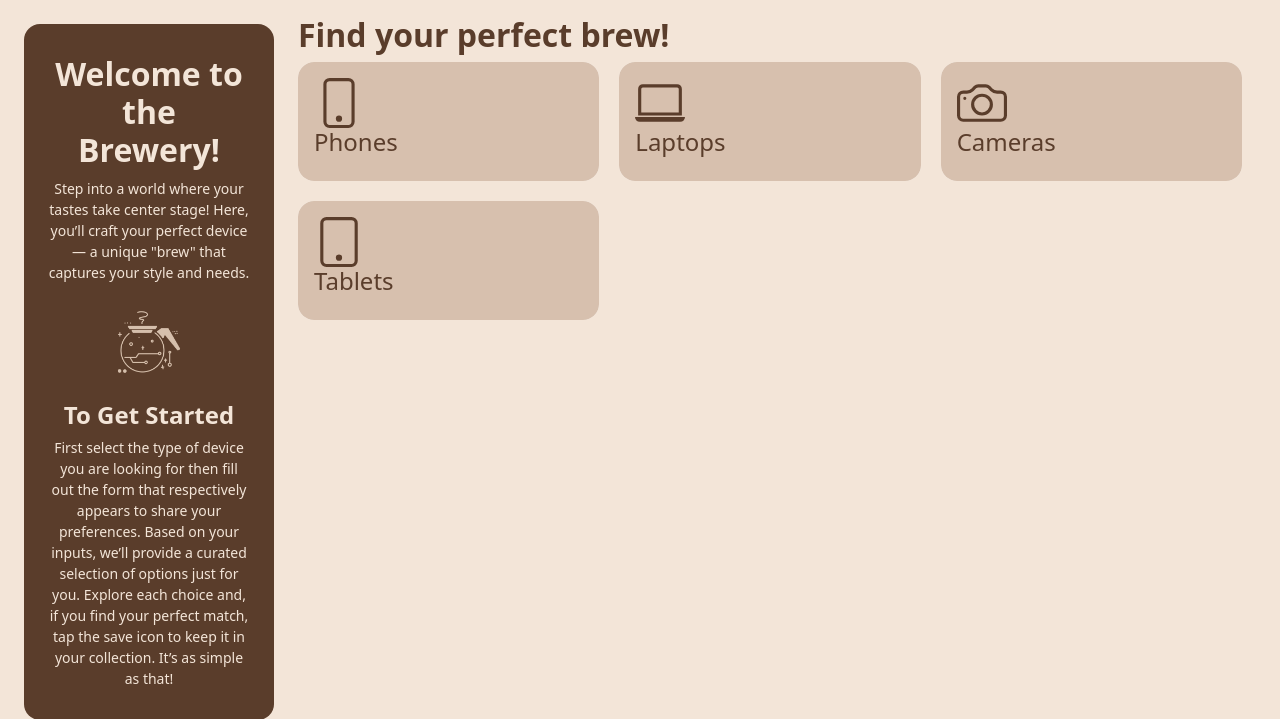
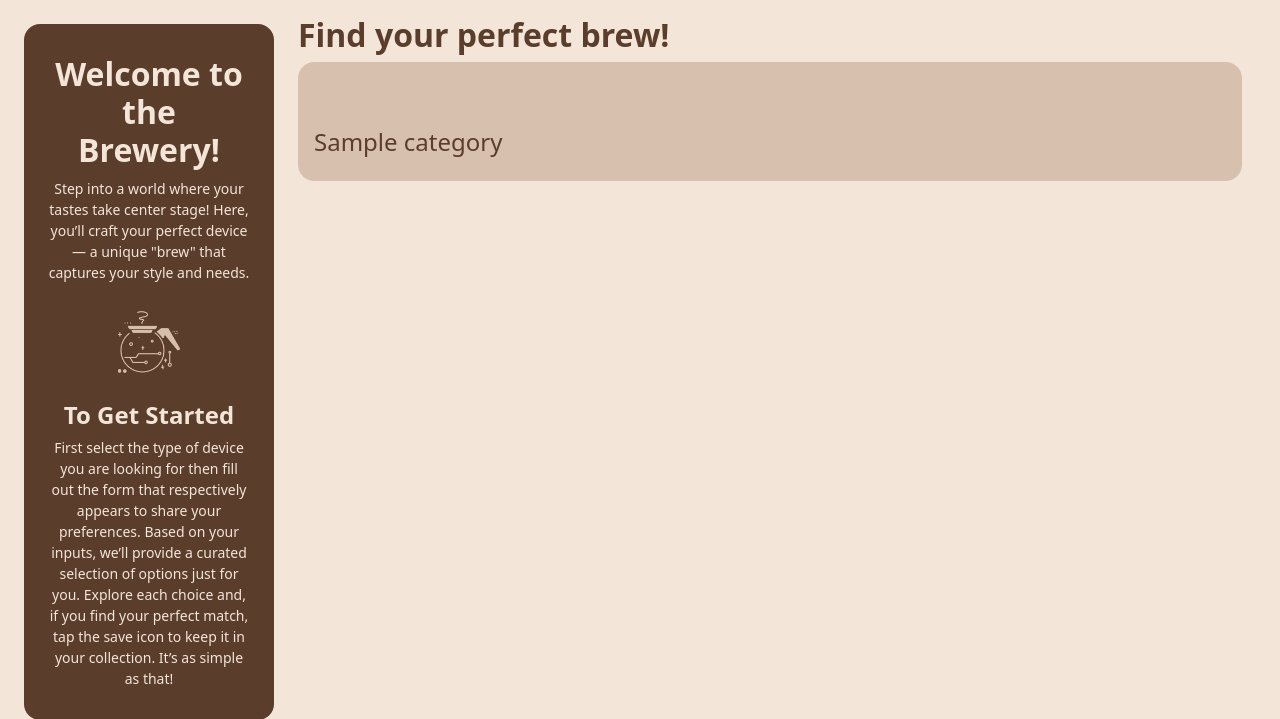
Before and after one commit to Tapple214/brewyourtech, a Django app: template brewyourtech/byt/templates/byt/brewery.html in a window 1280 px wide. Shown: the top 719 px of the page. Run offline with Django 5.2, Linux system fonts and the light colour scheme; the template is opened without the code that fills it: most values are stand-ins (such as "Sample title", 1, 10 or a date in 2020); some libraries are stand-ins or nearby versions.

Commit message:
modularization

```diff
--- a/brewyourtech/byt/templates/byt/brewery.html
+++ b/brewyourtech/byt/templates/byt/brewery.html
@@ -156,8 +156,12 @@
       <div id="card-view">
         <h2 class="fw-bold">Find your perfect brew!</h2>
         <div class="card-grid">
-          <!-- Cards for options -->
-          <div class="card rounded-4 border-0" onclick="showForm('phoneForm')">
+          <!-- Dynamic Cards -->
+          {% for category in categories %}
+          <div
+            class="card rounded-4 border-0"
+            onclick="showForm('{{ category.id }}Form')"
+          >
             <div
               class="card-body rounded-4 border-0"
               style="background-color: #d7c0ae; color: #5a3d2b"
@@ -167,81 +171,15 @@
                 width="50"
                 height="50"
                 fill="currentColor"
-                class="bi bi-phone"
+                class="bi {{ category.icon }}"
                 viewBox="0 0 16 16"
               >
-                <path
-                  d="M11 1a1 1 0 0 1 1 1v12a1 1 0 0 1-1 1H5a1 1 0 0 1-1-1V2a1 1 0 0 1 1-1zM5 0a2 2 0 0 0-2 2v12a2 2 0 0 0 2 2h6a2 2 0 0 0 2-2V2a2 2 0 0 0-2-2z"
-                />
-                <path d="M8 14a1 1 0 1 0 0-2 1 1 0 0 0 0 2" />
+                {{ category.svg_path|safe }}
               </svg>
-              <h4>Phones</h4>
+              <h4>{{ category.name }}</h4>
             </div>
           </div>
-          <div class="card rounded-4 border-0" onclick="showForm('laptopForm')">
-            <div
-              class="card-body rounded-4 border-0"
-              style="background-color: #d7c0ae; color: #5a3d2b"
-            >
-              <svg
-                xmlns="http://www.w3.org/2000/svg"
-                width="50"
-                height="50"
-                fill="currentColor"
-                class="bi bi-laptop"
-                viewBox="0 0 16 16"
-              >
-                <path
-                  d="M13.5 3a.5.5 0 0 1 .5.5V11H2V3.5a.5.5 0 0 1 .5-.5zm-11-1A1.5 1.5 0 0 0 1 3.5V12h14V3.5A1.5 1.5 0 0 0 13.5 2zM0 12.5h16a1.5 1.5 0 0 1-1.5 1.5h-13A1.5 1.5 0 0 1 0 12.5"
-                />
-              </svg>
-              <h4>Laptops</h4>
-            </div>
-          </div>
-          <div class="card rounded-4 border-0" onclick="showForm('cameraForm')">
-            <div
-              class="card-body rounded-4 border-0"
-              style="background-color: #d7c0ae; color: #5a3d2b"
-            >
-              <svg
-                xmlns="http://www.w3.org/2000/svg"
-                width="50"
-                height="50"
-                fill="currentColor"
-                class="bi bi-camera"
-                viewBox="0 0 16 16"
-              >
-                <path
-                  d="M15 12a1 1 0 0 1-1 1H2a1 1 0 0 1-1-1V6a1 1 0 0 1 1-1h1.172a3 3 0 0 0 2.12-.879l.83-.828A1 1 0 0 1 6.827 3h2.344a1 1 0 0 1 .707.293l.828.828A3 3 0 0 0 12.828 5H14a1 1 0 0 1 1 1zM2 4a2 2 0 0 0-2 2v6a2 2 0 0 0 2 2h12a2 2 0 0 0 2-2V6a2 2 0 0 0-2-2h-1.172a2 2 0 0 1-1.414-.586l-.828-.828A2 2 0 0 0 9.172 2H6.828a2 2 0 0 0-1.414.586l-.828.828A2 2 0 0 1 3.172 4z"
-                />
-                <path
-                  d="M8 11a2.5 2.5 0 1 1 0-5 2.5 2.5 0 0 1 0 5m0 1a3.5 3.5 0 1 0 0-7 3.5 3.5 0 0 0 0 7M3 6.5a.5.5 0 1 1-1 0 .5.5 0 0 1 1 0"
-                />
-              </svg>
-              <h4>Cameras</h4>
-            </div>
-          </div>
-          <div class="card rounded-4 border-0" onclick="showForm('tabletForm')">
-            <div
-              class="card-body rounded-4 border-0"
-              style="background-color: #d7c0ae; color: #5a3d2b"
-            >
-              <svg
-                xmlns="http://www.w3.org/2000/svg"
-                width="50"
-                height="50"
-                fill="currentColor"
-                class="bi bi-tablet"
-                viewBox="0 0 16 16"
-              >
-                <path
-                  d="M12 1a1 1 0 0 1 1 1v12a1 1 0 0 1-1 1H4a1 1 0 0 1-1-1V2a1 1 0 0 1 1-1zM4 0a2 2 0 0 0-2 2v12a2 2 0 0 0 2 2h8a2 2 0 0 0 2-2V2a2 2 0 0 0-2-2z"
-                />
-                <path d="M8 14a1 1 0 1 0 0-2 1 1 0 0 0 0 2" />
-              </svg>
-              <h4>Tablets</h4>
-            </div>
-          </div>
+          {% endfor %}
         </div>
       </div>
 
@@ -250,18 +188,11 @@
         <button class="btn btn-back mb-3" onclick="goBack()">
           &larr; Back
         </button>
-        <div id="phoneForm" class="hidden">
-          {% include 'byt/phoneForm.html' %}
+        {% for category in categories %}
+        <div id="{{ category.id }}Form" class="hidden">
+          {% include category.form_template %}
         </div>
-        <div id="laptopForm" class="hidden">
-          {% include 'byt/laptopForm.html' %}
-        </div>
-        <div id="tabletForm" class="hidden">
-          {% include 'byt/tabletForm.html' %}
-        </div>
-        <div id="cameraForm" class="hidden">
-          {% include 'byt/cameraForm.html' %}
-        </div>
+        {% endfor %}
       </div>
     </div>
 
```
